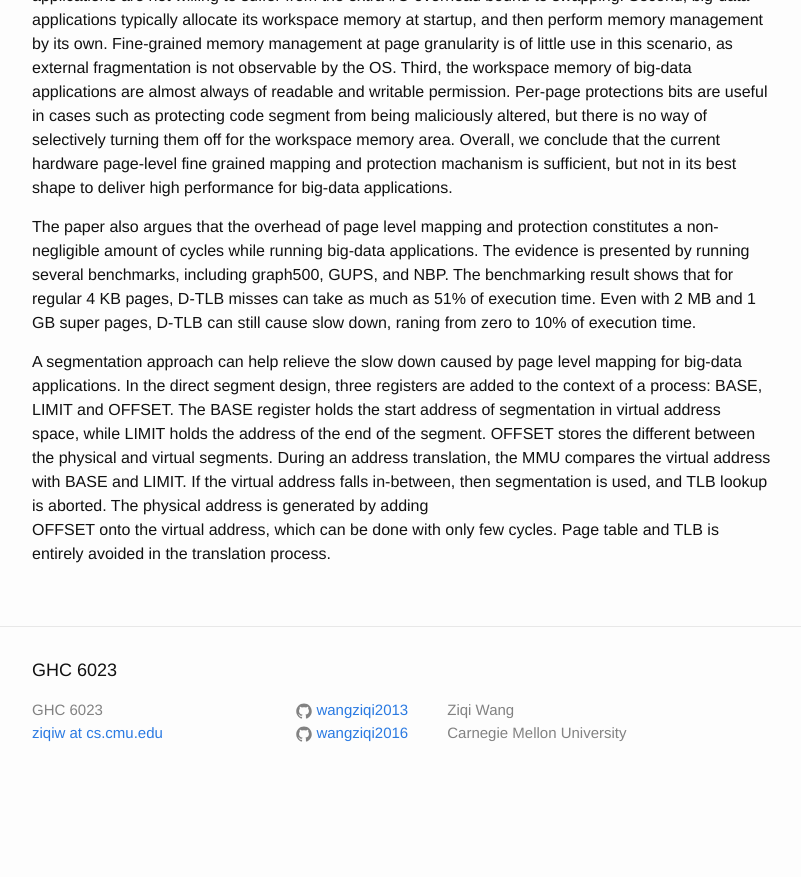
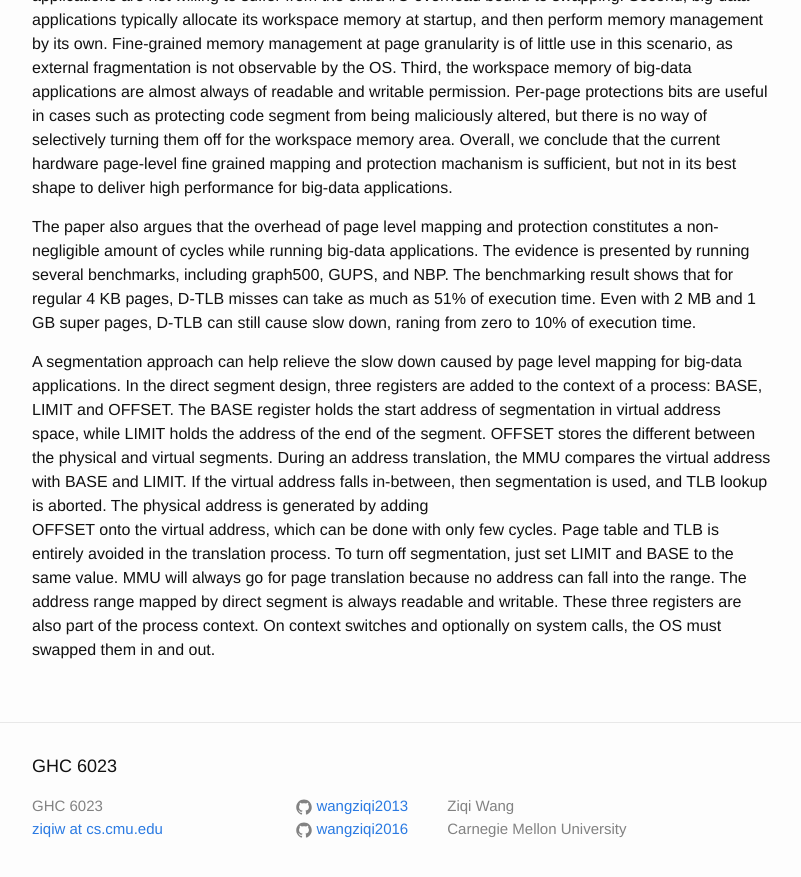
Before and after one commit to wangziqi2013/wangziqi2013.github.io, a Jekyll site: the page built from _posts/2018-06-09-direct-segment.markdown, in a window 1280 px wide and 900 px high, scrolled down 835 px. Shown: the top 877 px of the window, without its empty margins (238-1039 px from the left). Built offline with Jekyll 4.4.1, drawn with Linux system fonts in a browser that asks for light colours; before the commit the page ends 1639 px from its top, so only the background shows below that.

Commit message:
Finish design

```diff
--- a/_posts/2018-06-09-direct-segment.markdown
+++ b/_posts/2018-06-09-direct-segment.markdown
@@ -48,4 +48,7 @@ address of the end of the segment. OFFSET stores the different between the physi
 an address translation, the MMU compares the virtual address with BASE and LIMIT. If the virtual address falls
 in-between, then segmentation is used, and TLB lookup is aborted. The physical address is generated by adding
 OFFSET onto the virtual address, which can be done with only few cycles. Page table and TLB is entirely avoided
-in the translation process.
+in the translation process. To turn off segmentation, just set LIMIT and BASE to the same value. MMU will always
+go for page translation because no address can fall into the range. The address range mapped by direct segment
+is always readable and writable. These three registers are also part of the process context. On context switches and
+optionally on system calls, the OS must swapped them in and out.
```
